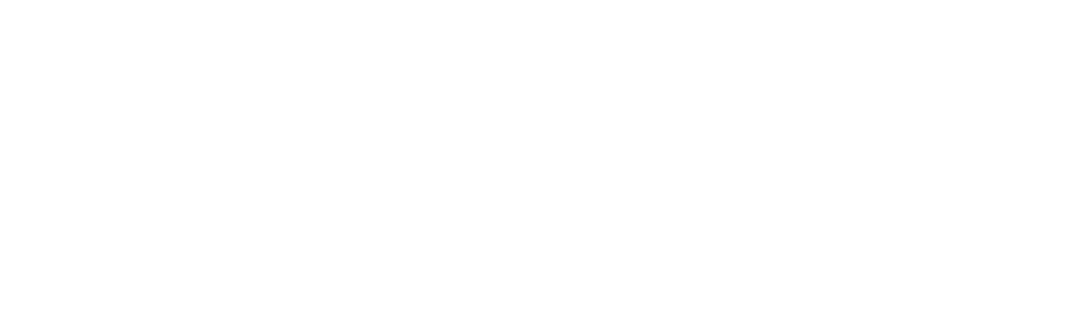
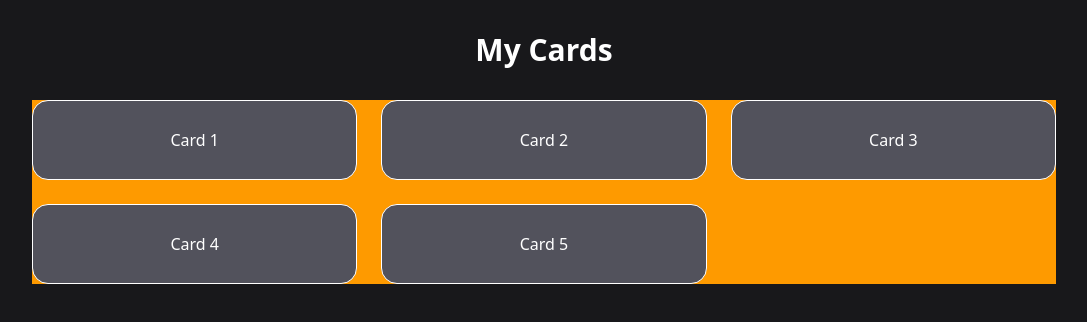
Before and after one commit to Hood-Khan/note-app-reactjs, a React (Vite) app: page / in a window 1280 px wide. Shown: the top 322 px of the page, without its empty margins (96-1183 px from the left). Built offline with nearby package versions, Linux system fonts and the light colour scheme.

Commit message:
styling notes app

```diff
--- a/src/App.jsx
+++ b/src/App.jsx
@@ -1,11 +1,28 @@
-import React from 'react'
+import React from 'react';
 
 function App() {
   return (
-    <div>
-
+    <div className="bg-zinc-900 text-white w-full min-h-screen p-8 flex flex-col items-center">
+      <h1 className="text-3xl font-bold mb-8">My Cards</h1>
+      <div className="grid grid-cols-1 sm:grid-cols-2 md:grid-cols-3 gap-6 w-full max-w-5xl bg-amber-500">
+        <div className="card min-h-20 bg-zinc-600 border border-white rounded-2xl p-4 flex items-center justify-center hover:bg-zinc-500 transition-colors">
+          Card 1
+        </div>
+        <div className="card min-h-20 bg-zinc-600 border border-white rounded-2xl p-4 flex items-center justify-center hover:bg-zinc-500 transition-colors">
+          Card 2
+        </div>
+        <div className="card min-h-20 bg-zinc-600 border border-white rounded-2xl p-4 flex items-center justify-center hover:bg-zinc-500 transition-colors">
+          Card 3
+        </div>
+        <div className="card min-h-20 bg-zinc-600 border border-white rounded-2xl p-4 flex items-center justify-center hover:bg-zinc-500 transition-colors">
+          Card 4
+        </div>
+        <div className="card min-h-20 bg-zinc-600 border border-white rounded-2xl p-4 flex items-center justify-center hover:bg-zinc-500 transition-colors">
+          Card 5
+        </div>
+      </div>
     </div>
-  )
+  );
 }
 
-export default App
+export default App;
```
